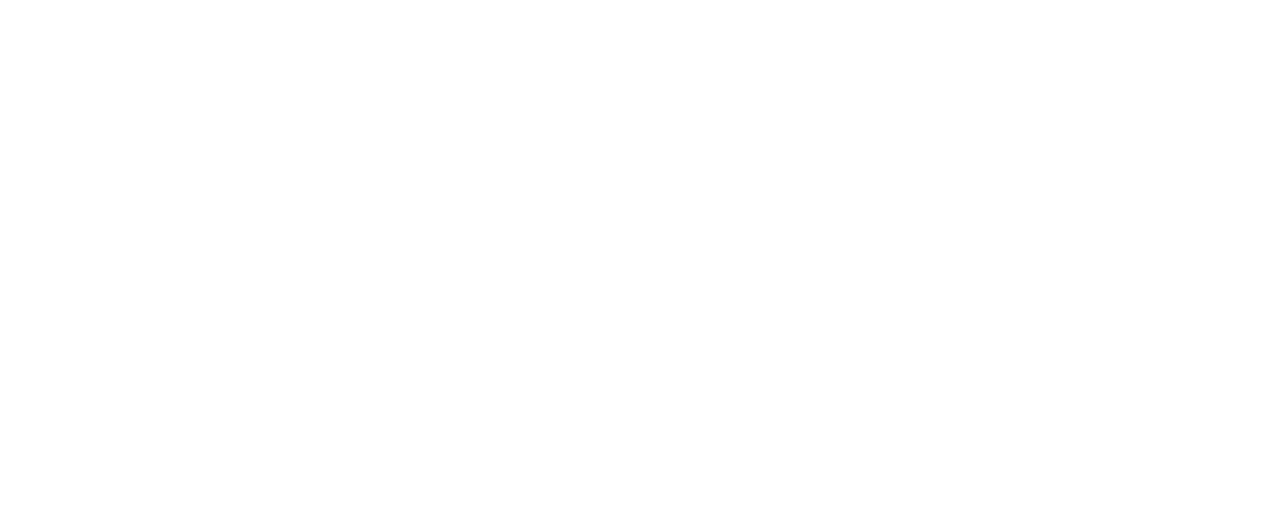
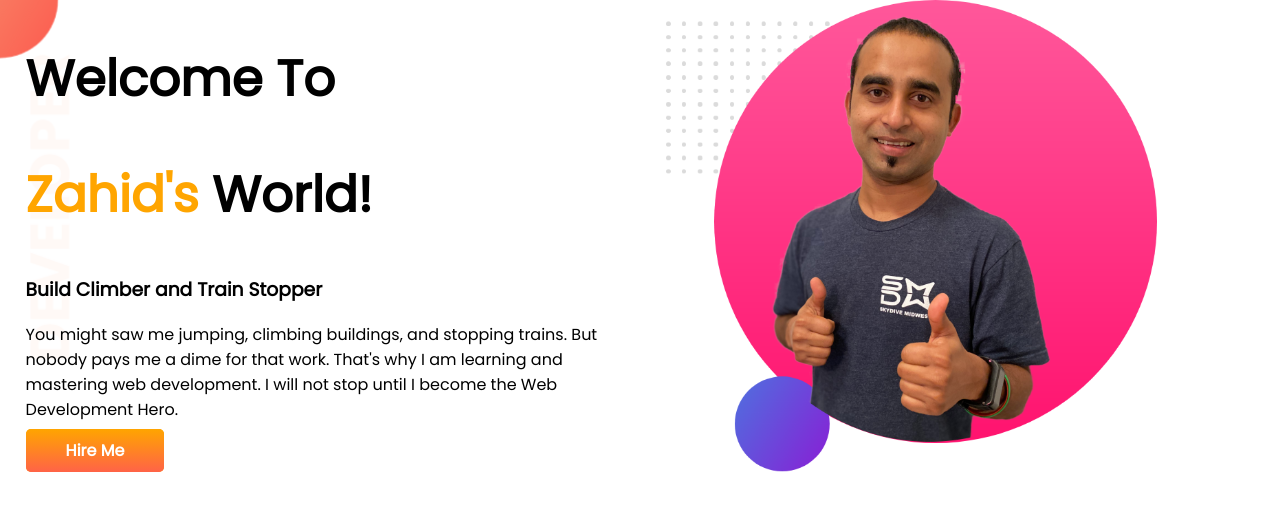
Before and after one commit to Zahidhasan26/Portfolio, a plain HTML site: page Index.html in a window 1280 px wide. Drawn offline with Linux system fonts and the light colour scheme.

Commit message:
Top Banner Added

```diff
--- a/CSS/Style.css
+++ b/CSS/Style.css
@@ -0,0 +1,33 @@
+body {
+  margin: 0%;
+  font-family: "Poppins", sans-serif;
+}
+h1 {
+  font-size: 50px;
+}
+.orange-color {
+  color: orange;
+}
+section {
+  display: flex;
+}
+.half-width {
+  width: 50%;
+  padding-left: 2%;
+}
+.half-width img {
+  width: 80%;
+}
+.link-button {
+  text-decoration: none;
+  color: white;
+  font-weight: 700;
+  background-color: orange;
+  background-image: linear-gradient(orange, tomato);
+  padding: 10px 40px;
+  border-radius: 5px;
+}
+.top-banner {
+  background-image: url(/Portfolio/images/top-banner.png);
+  background-repeat: no-repeat;
+}
--- a/Index.html
+++ b/Index.html
@@ -5,8 +5,24 @@
     <meta http-equiv="X-UA-Compatible" content="IE=edge">
     <meta name="viewport" content="width=device-width, initial-scale=1.0">
     <title>Zahid Hasan</title>
+        <link rel="preconnect" href="https://fonts.googleapis.com">
+    <link rel="preconnect" href="https://fonts.gstatic.com" crossorigin>
+    <link href="https://fonts.googleapis.com/css2?family=Poppins&display=swap" rel="stylesheet">
+        <link rel="stylesheet" href="css/Style.css">
 </head>
 <body>
+    <section class="top-banner">
+        <div class="half-width">
+            <h1>Welcome To</h1>
+            <h1><span class="orange-color">Zahid's </span>World!</h1>
+            <h3>Build Climber and Train Stopper</h3>
+            <p>You might saw me jumping, climbing buildings, and stopping trains. But nobody pays me a dime for that work. That's why I am learning and mastering web development. I will not stop until I become the Web Development Hero.</p>
+            <a class="link-button" href="http://" target="_blank" >Hire Me</a>
+        </div>
 
+        <div class="half-width">
+            <img src="images/jhankar2.png" alt="">
+        </div>
+    </section>
 </body>
 </html>
```
Also changed, not shown: images/dream-bg.png (added), images/exp-bg.png (added), images/jhankar.png (added), images/jhankar2.png (added), images/my-bg.png (added), images/my-bg2.png (added), images/top-banner.png (added), 8 other files.
